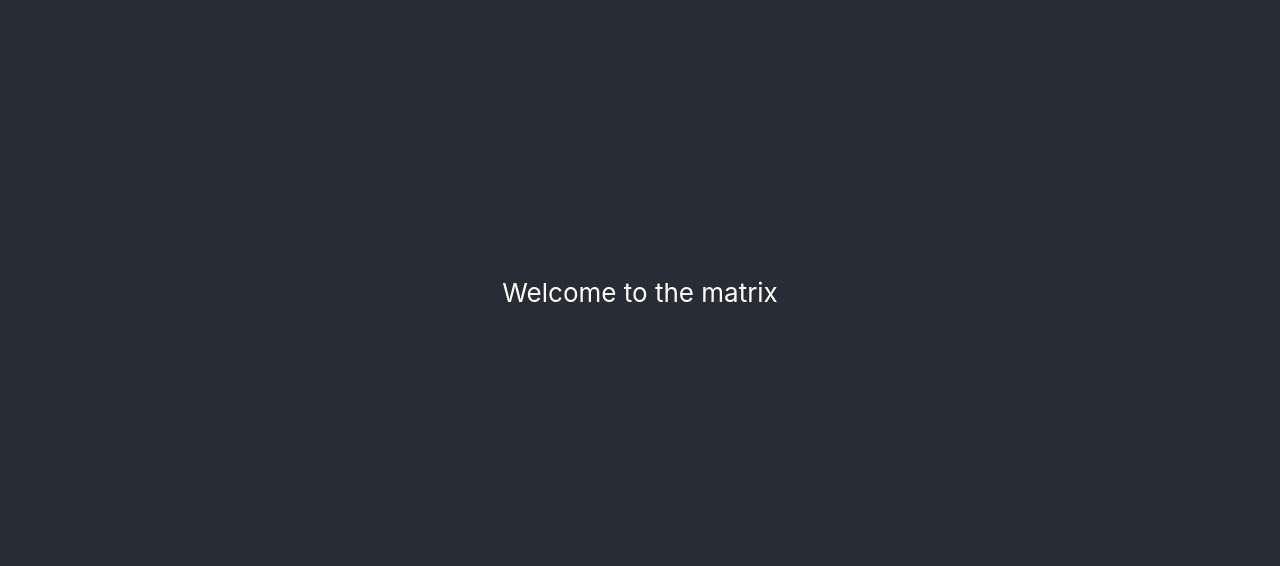
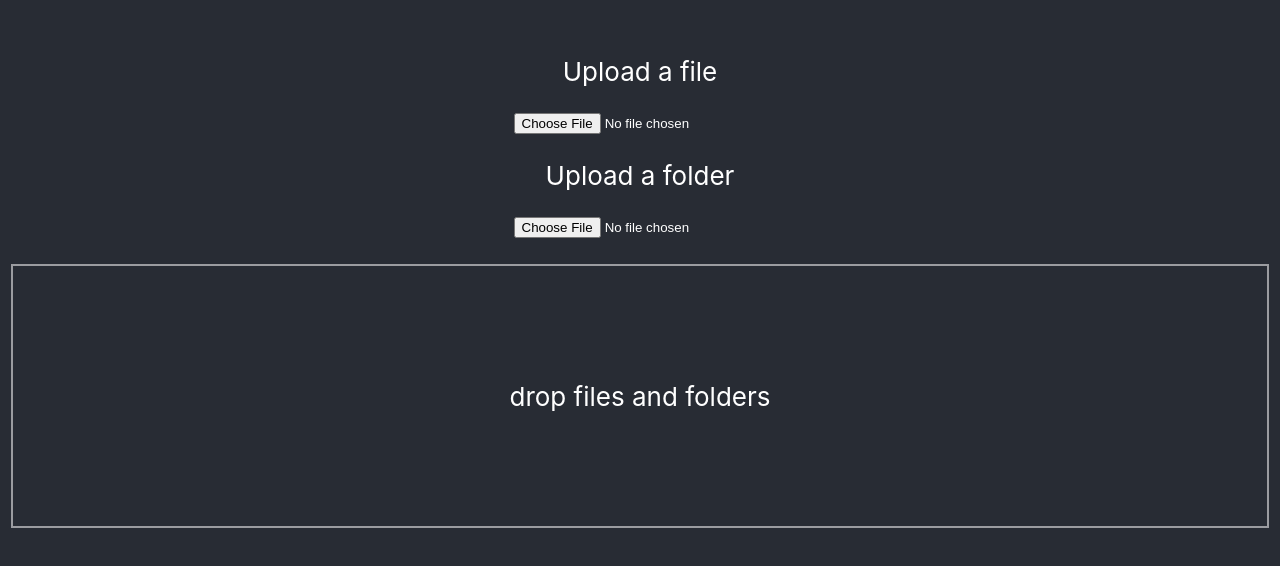
Before and after one commit to mike-holm-percipient/dragndrop-upload, a React (Create React App) app: page / in a window 1280 px wide. Shown: the part 108-674 px from the top of the page. Built offline with nearby package versions, Linux system fonts and the light colour scheme.

Commit message:
wip file / folder drag n drop demo

```diff
--- a/src/App.js
+++ b/src/App.js
@@ -1,12 +1,67 @@
-import React from 'react';
+import React, {useState} from 'react';
 import './App.css';
 
+const FileUpload = props => (
+    <input
+        type='file'
+        {...props}
+    />
+)
+
+const FolderUpload = props => (
+    <FileUpload
+        webkitdirectory=''
+    />
+)
+
 function App() {
-  return (
-    <div className="App">
+    const [dragOver, setDragOver] = useState(false)
+    return (
+        <div className="App">
       <header className="App-header">
-        <p>
-        Welcome to the matrix
+        <p>Upload a file</p>
+        <FileUpload />
+        <p>Upload a folder</p>
+        <FolderUpload />
+        <p
+            onDragOver={e => {
+                e.preventDefault()
+            }}
+            onDragEnter={e => {
+                e.preventDefault()
+                setDragOver(true)
+            }}
+            onDragLeave={e => {
+                e.preventDefault()
+                setDragOver(false)
+            }}
+            onDrop={e => {
+                setDragOver(false)
+                console.log('file(s) dropped')
+                e.preventDefault()
+                e.stopPropagation()
+                const {items, files} = e.dataTransfer
+                if (items) {
+                    for (let i = 0; i < items.length; i++) {
+                        console.log('item', items[i].kind)
+                    }
+                } else {
+                    for (let f = 0; f < files.length; f++) {
+                        console.log('file', files[f].name)
+                    }
+                }
+                console.log('list o files', e.dataTransfer.items)
+            }}
+            style={{
+            border: '2px solid #fff8',
+            background: dragOver && '#fff2',
+            width: '98%',
+            height: '10em',
+            display: 'flex',
+            justifyContent: 'center',
+            alignItems: 'center'
+        }}>
+            drop files and folders
         </p>
       </header>
     </div>
```
